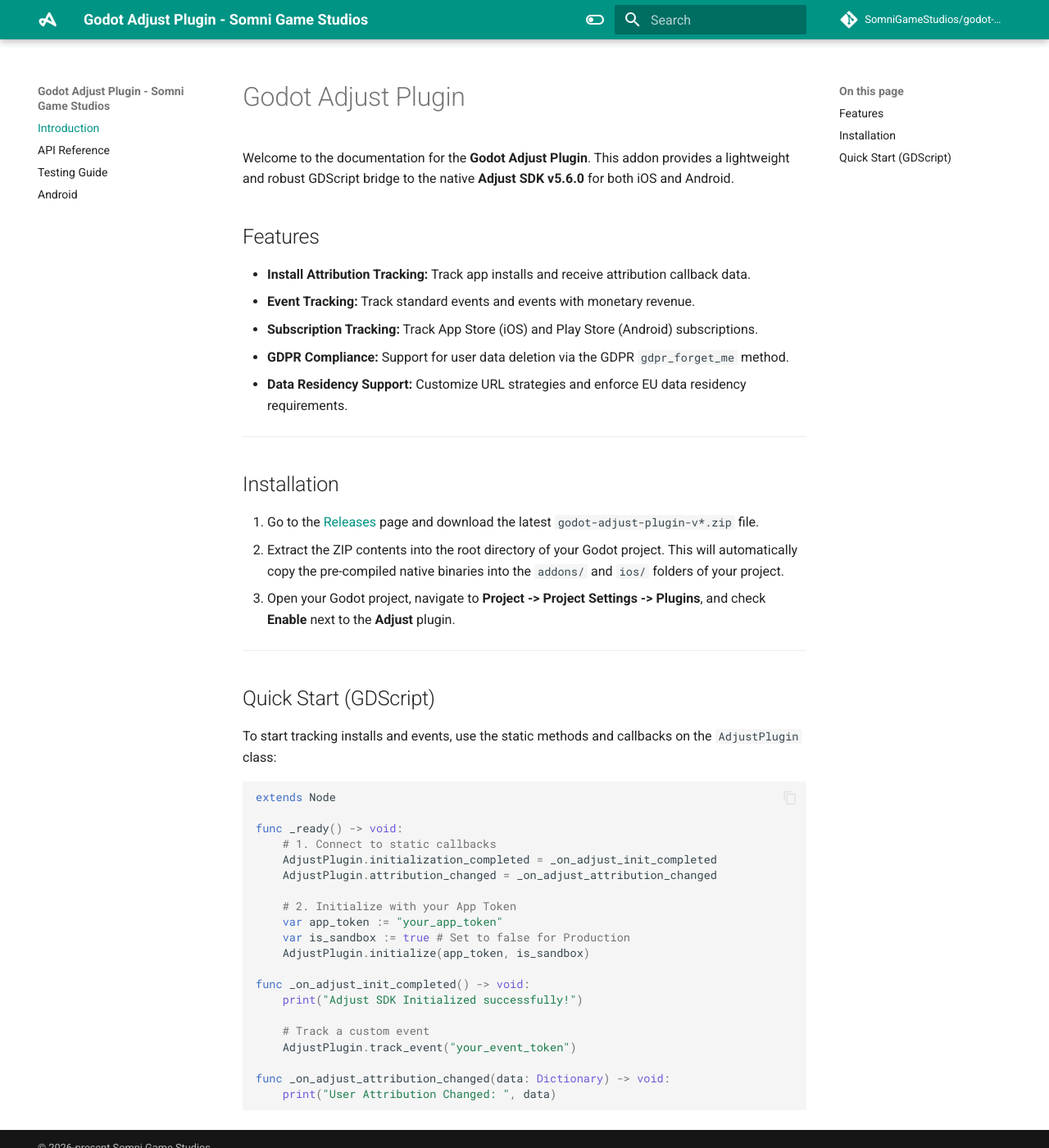
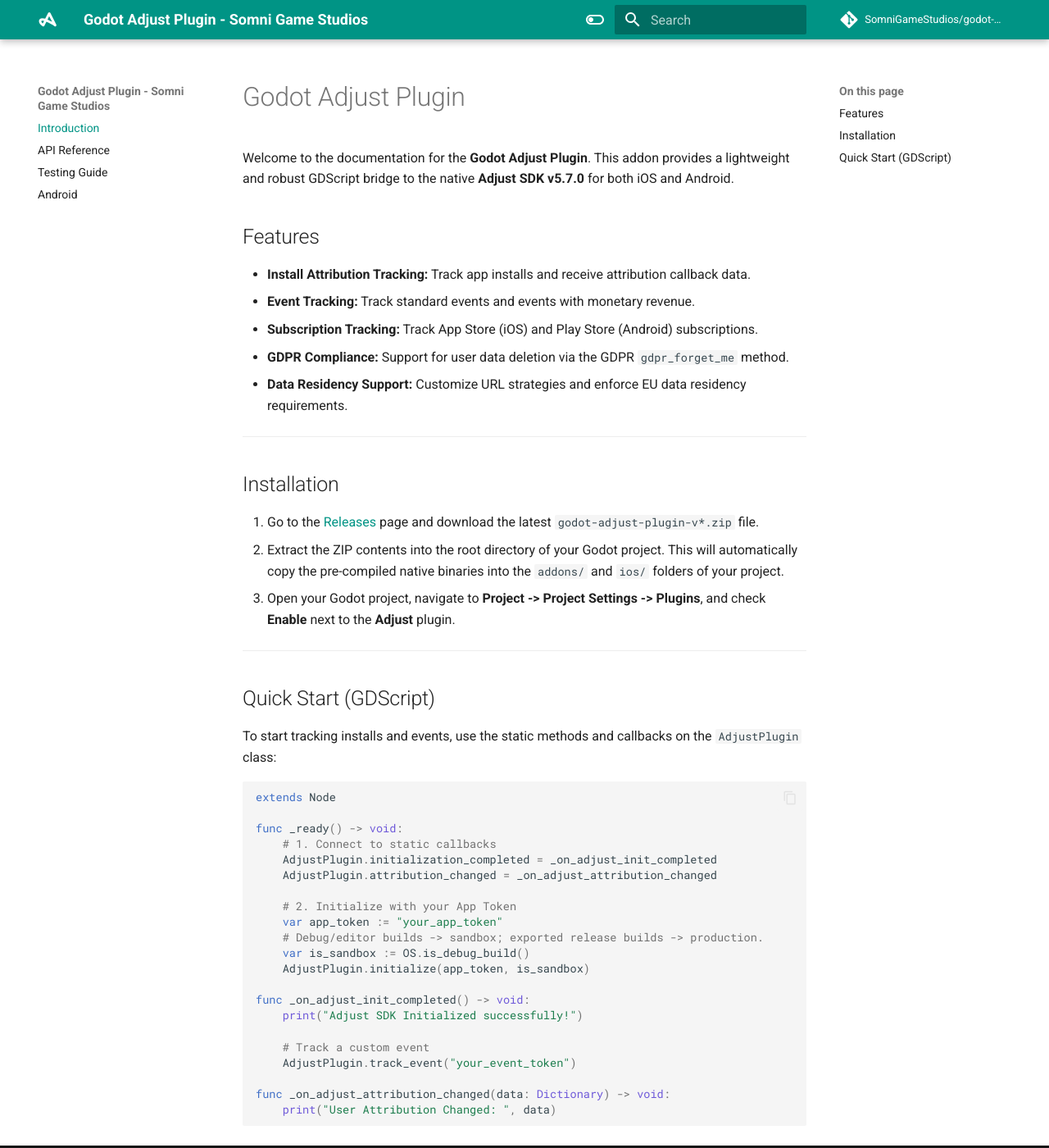
Before and after one commit to SomniGameStudios/godot-adjust-plugin, an MkDocs documentation site: the page built from docs/index.md, in a window 1280 px wide and 1400 px high. Shown: the whole window at 82% size. Built offline with MkDocs 1.6.1 and Material for MkDocs 9.7.7, drawn with Linux system fonts in a browser that asks for light colours; comment, search, counter and statistics services are not loaded.

Commit message:
chore: bump Adjust SDK to 5.7.0 and align production log level (#8)
- Bump Adjust Android and iOS SDK pins from 5.6.0 to 5.7.0 across the
  Gradle build, SwiftPM manifest, editor exporters, README, AGENTS and docs
- Set the production log level to WARN (Adjust's recommended level for
  release builds); sandbox builds keep VERBOSE
- Default the sample and Quick Start docs to deriving the environment from
  the build type (OS.is_debug_build): debug -> sandbox, release -> production

```diff
--- a/docs/index.md
+++ b/docs/index.md
@@ -1,6 +1,6 @@
 # Godot Adjust Plugin
 
-Welcome to the documentation for the **Godot Adjust Plugin**. This addon provides a lightweight and robust GDScript bridge to the native **Adjust SDK v5.6.0** for both iOS and Android.
+Welcome to the documentation for the **Godot Adjust Plugin**. This addon provides a lightweight and robust GDScript bridge to the native **Adjust SDK v5.7.0** for both iOS and Android.
 
 ## Features
 
@@ -35,7 +35,8 @@
 
     # 2. Initialize with your App Token
     var app_token := "your_app_token"
-    var is_sandbox := true # Set to false for Production
+    # Debug/editor builds -> sandbox; exported release builds -> production.
+    var is_sandbox := OS.is_debug_build()
     AdjustPlugin.initialize(app_token, is_sandbox)
 
 func _on_adjust_init_completed() -> void:
```
Also changed, not shown: AGENTS.md (+1 -1 lines), README.md (+1 -1 lines), 7 other files.
